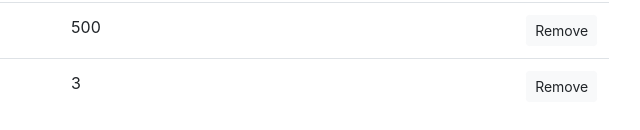
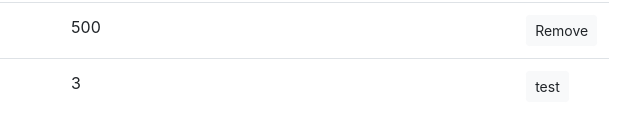
Before and after one commit to brittanyjoiner15/stocks, a plain HTML site: page index.html in a window 1280 px wide. Shown: the part 200-330 px from the top of the page, 415-1055 px from the left. Drawn offline with nearby package versions, Linux system fonts and the light colour scheme; a script that the page names is missing.

Commit message:
testing branch

```diff
--- a/index.html
+++ b/index.html
@@ -63,7 +63,7 @@
                 <td class="marketValue"></td>
                 <td class="profit"></td>
                 <td>
-                  <button class="btn btn-light btn-sm remove">Remove</button>
+                  <button class="btn btn-light btn-sm remove">test</button>
                 </td>
               </tr>
             </tbody>
```
